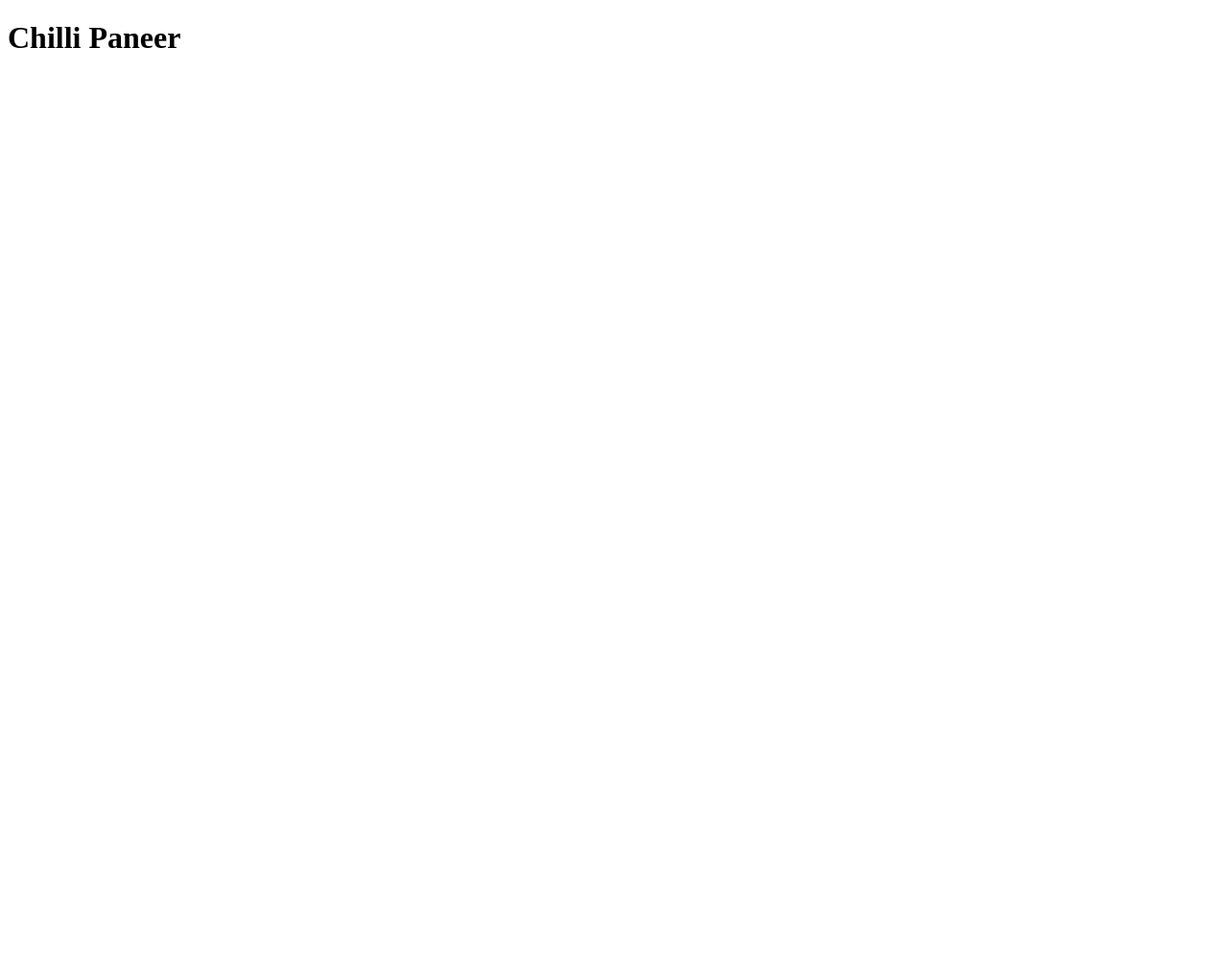
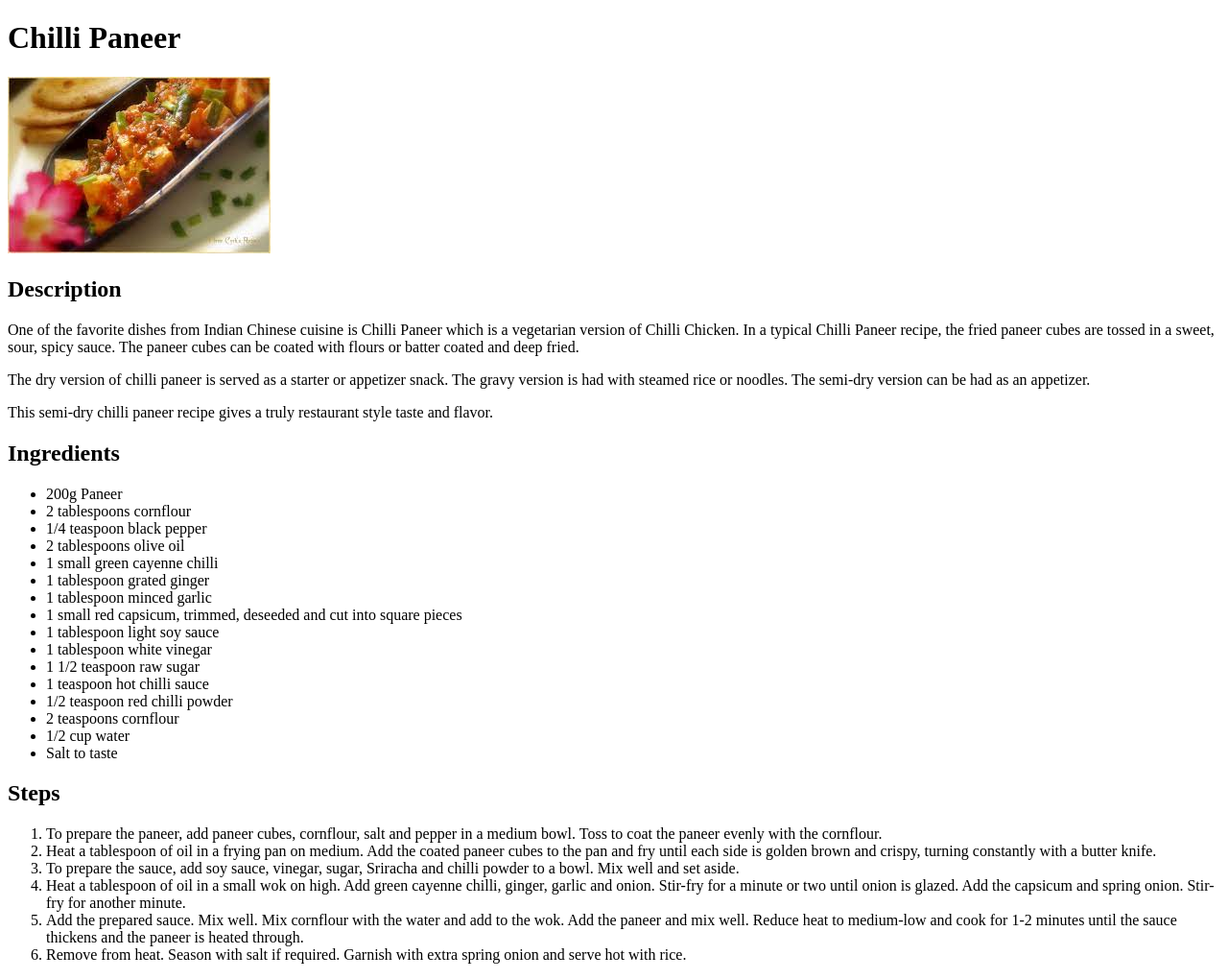
Before and after one commit to sankethirani/odin-recipes, a plain HTML site: page recipes/chilli-paneer.html in a window 1280 px wide. Shown: the whole page at 96% size. Before the commit the page ends 800 px from the top, so only its background shows below. Drawn offline with Linux system fonts and the light colour scheme.

Commit message:
Update chilli-paneer.html

```diff
--- a/recipes/chilli-paneer.html
+++ b/recipes/chilli-paneer.html
@@ -7,5 +7,70 @@
 
     <body>
         <h1>Chilli Paneer</h1>
+        <img src="../images/chilli-paneer.jpeg" alt="image of chilli paneer in a plate">
+
+        <h2>Description</h2>
+        <p>
+            One of the favorite dishes from Indian Chinese cuisine is Chilli Paneer which is a vegetarian version of Chilli Chicken.
+            In a typical Chilli Paneer recipe, the fried paneer cubes are tossed in a sweet, sour, spicy sauce. The paneer cubes
+            can be coated with flours or batter coated and deep fried.
+        </p>
+
+        <p>
+            The dry version of chilli paneer is served as a starter or appetizer snack.
+            The gravy version is had with steamed rice or noodles. The semi-dry version can be had as an appetizer.
+        </p>
+
+        <p>
+            This semi-dry chilli paneer recipe gives a truly restaurant style taste and flavor.
+        </p>
+
+        <h2>Ingredients</h3>
+        <ul>
+            <li>200g Paneer</li>
+            <li>2 tablespoons cornflour</li>
+            <li>1/4 teaspoon black pepper</li>
+            <li>2 tablespoons olive oil</li>
+            <li>1 small green cayenne chilli</li>
+            <li>1 tablespoon grated ginger</li>
+            <li>1 tablespoon minced garlic</li>
+            <li>1 small red capsicum, trimmed, deseeded and cut into square pieces</li>
+            <li>1 tablespoon light soy sauce</li>
+            <li>1 tablespoon white vinegar</li>
+            <li>1 1/2 teaspoon raw sugar</li>
+            <li>1 teaspoon hot chilli sauce</li>
+            <li>1/2 teaspoon red chilli powder</li>
+            <li>2 teaspoons cornflour</li>
+            <li>1/2 cup water</li>
+            <li>Salt to taste</li>
+        </ul>
+
+        <h2>Steps</h2>
+        <ol>
+            <li>
+                To prepare the paneer, add paneer cubes, cornflour, salt and pepper in a medium bowl. Toss to coat the paneer evenly with the cornflour.
+            </li>
+            <li>
+                Heat a tablespoon of oil in a frying pan on medium. Add the coated paneer cubes to the pan and fry until each side is golden brown and
+                crispy, turning constantly with a butter knife.
+            </li>
+            <li>
+                To prepare the sauce, add soy sauce, vinegar, sugar, Sriracha and chilli powder to a bowl. Mix well and set aside.
+            </li>
+            <li>
+                Heat a tablespoon of oil in a small wok on high. Add green cayenne chilli, ginger, garlic and onion.
+                Stir-fry for a minute or two until onion is glazed. Add the capsicum and spring onion. Stir-fry for another minute.
+            </li>
+            <li>
+                Add the prepared sauce. Mix well. Mix cornflour with the water and add to the wok. Add the paneer and mix well.
+                Reduce heat to medium-low and cook for 1-2 minutes until the sauce thickens and the paneer is heated through.
+            </li>
+            <li>
+                Remove from heat. Season with salt if required. Garnish with extra spring onion and serve hot with rice.
+            </li>
+        </ol>
+
+
+
     </body>
 </html>
```
